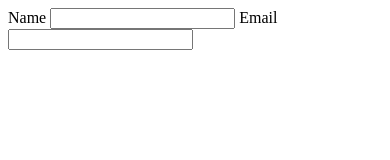
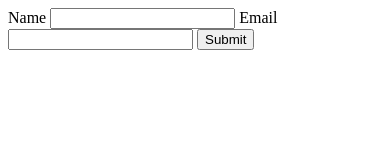
Before and after one commit to Vishnu-tv/Yatmatch-Api, a website: page public/phone.html in a window 390 px wide. Drawn offline with Linux system fonts and the light colour scheme.

Commit message:
Changes to phone.html

```diff
--- a/public/phone.html
+++ b/public/phone.html
@@ -2,5 +2,6 @@
     <body>
          Name <input name="name" value="">
          Email <input name="email" value="">
+         <input type="Submit">
     </body>
 </html>
```
